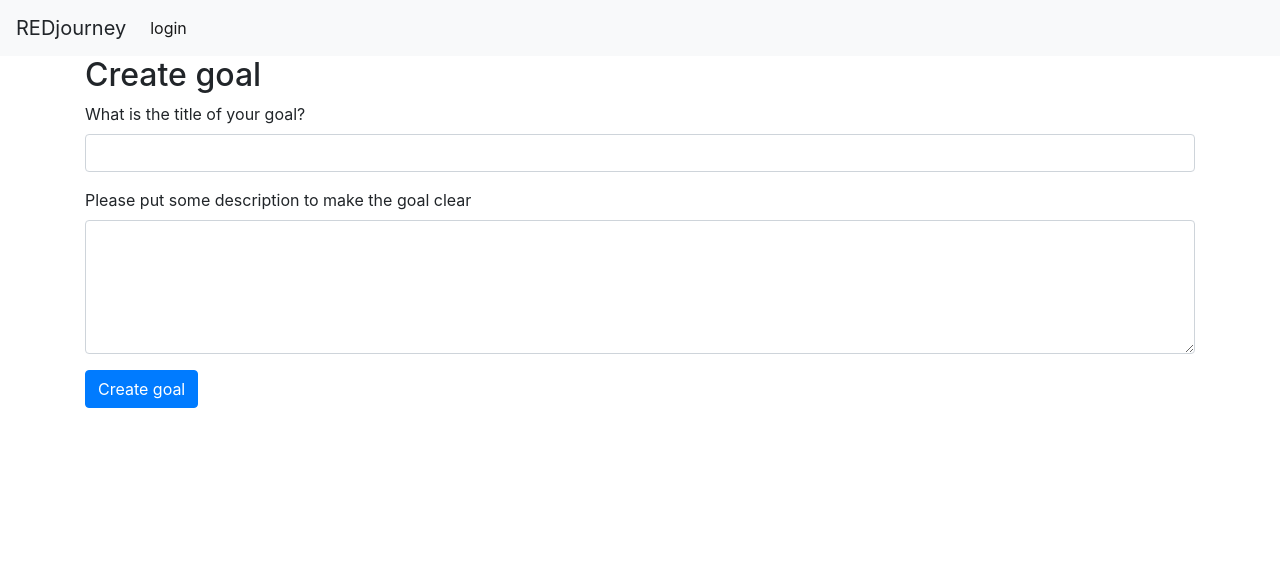
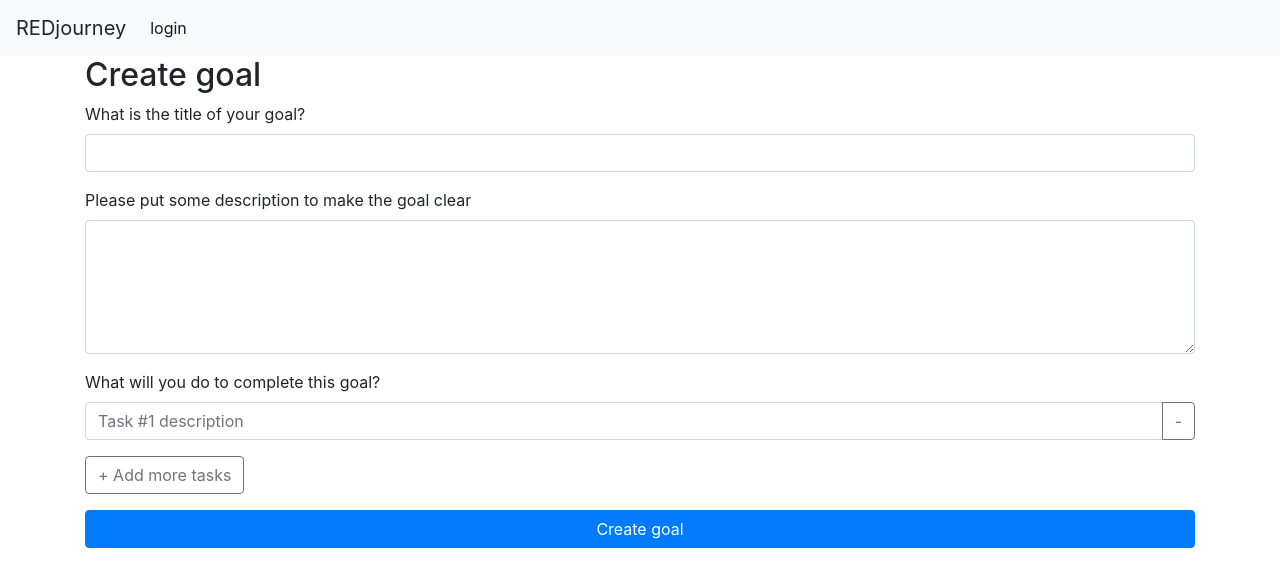
Before and after one commit to nthngoc277/redjourney, a React (Create React App) app: page /create-goal in a window 1280 px wide. Shown: the top 586 px of the page. Built offline with nearby package versions, Linux system fonts and the light colour scheme.

Commit message:
Add task for creating goal

```diff
--- a/src/components/CreateGoal.js
+++ b/src/components/CreateGoal.js
@@ -19,13 +19,39 @@ const CREATE_GOAL_MUTATION = gql`
   }
 `
 class CreateGoal extends Component {
-  state = {
-    title: '',
-    description: ''
+  constructor() {
+    super()
+    this.state = {
+      title: '',
+      description: '',
+      tasks: [{ description: '' }]
+    }
   }
 
+
+  handleTaskDescriptionChange = idx => event => {
+    const newTasks = this.state.tasks.map((task, task_idx) => {
+      if (idx !== task_idx) return task;
+      return { ...task, description: event.target.value };
+    });
+
+    this.setState({ tasks: newTasks });
+  };
+
+  handleRemoveTask = idx => () => {
+    this.setState({
+      tasks: this.state.tasks.filter((_task, task_idx) => idx !== task_idx)
+    });
+  };
+
+  handleAddTask = () => {
+    this.setState({
+      tasks: this.state.tasks.concat([{ description: '' }])
+    });
+  };
+
   render() {
-    const { title, description } = this.state
+    const { title, description, tasks } = this.state;
     return (
       <Fragment>
         <h2>Create goal</h2>
@@ -49,12 +75,46 @@ class CreateGoal extends Component {
             onChange={e => this.setState({description: e.target.value})}
           />
         </div>
+
+        <div class="form-group">
+          <label for="description">What will you do to complete this goal?</label>
+          {tasks.map((task, idx) => (
+            <div class="input-group task">
+              <input
+                type="text"
+                class="form-control"
+                placeholder={`Task #${idx + 1} description`}
+                onChange={this.handleTaskDescriptionChange(idx)}
+                value={task.description}
+              />
+              <div class="input-group-append">
+                <button
+                  type="button"
+                  class="btn btn-outline-secondary"
+                  onClick={this.handleRemoveTask(idx)}
+                >
+                  -
+                </button>
+              </div>
+            </div>
+          ))}
+        </div>
+
+        <div class="form-group">
+          <button
+            type="button"
+            class="btn btn-btn btn-outline-secondary"
+            onClick={this.handleAddTask}
+          >
+            + Add more tasks
+          </button>
+        </div>
         <Mutation
           mutation={CREATE_GOAL_MUTATION}
           variables={{ title, description }}
           onCompleted={() => this.props.history.push('/my-goals')}
         >
-          {postMutation => <button class="btn btn-primary" onClick={postMutation}>Create goal</button>}
+          {postMutation => <button class="btn btn-primary btn-block" onClick={postMutation}>Create goal</button>}
         </Mutation>
       </Fragment>
     )
```
